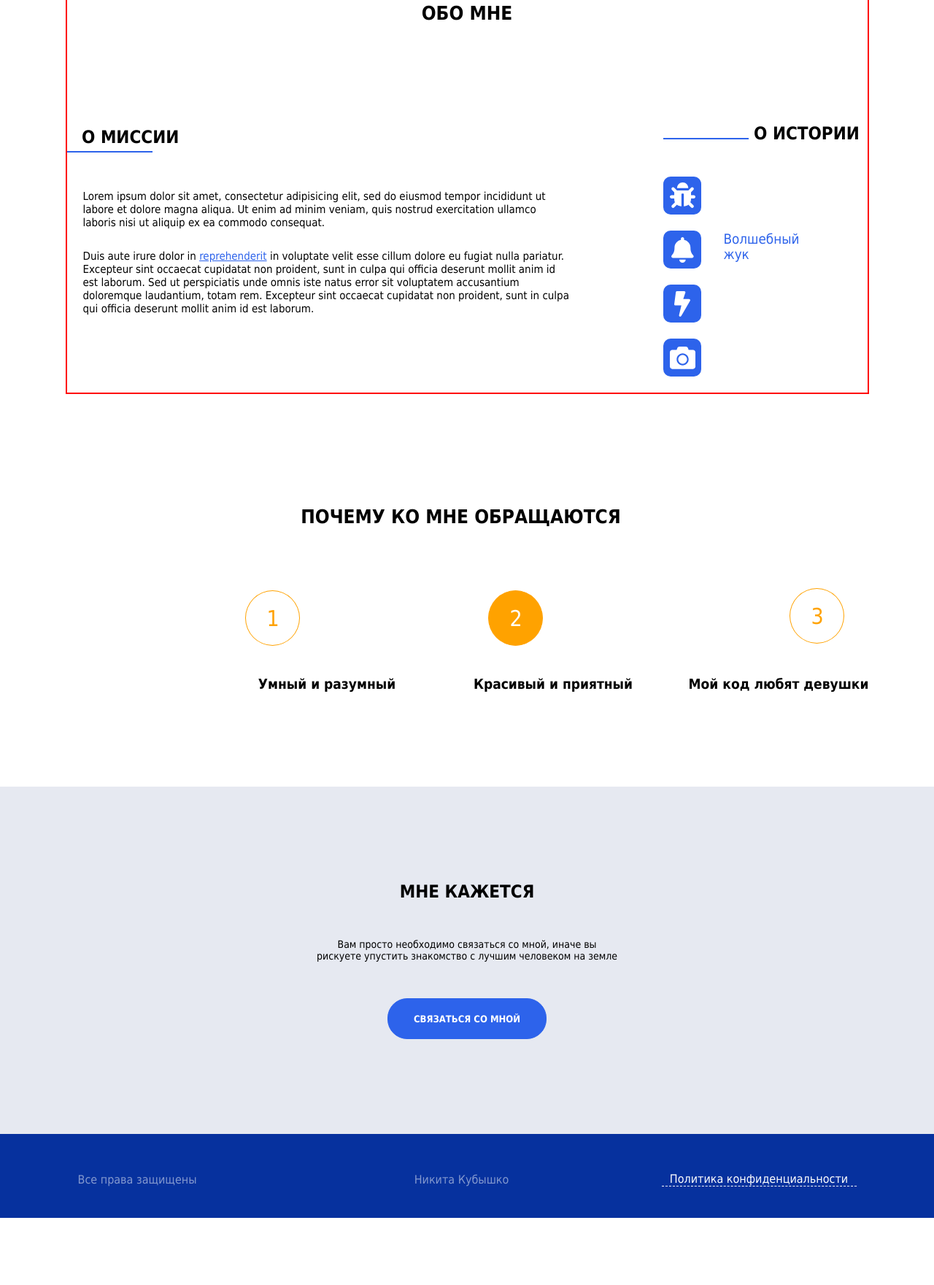
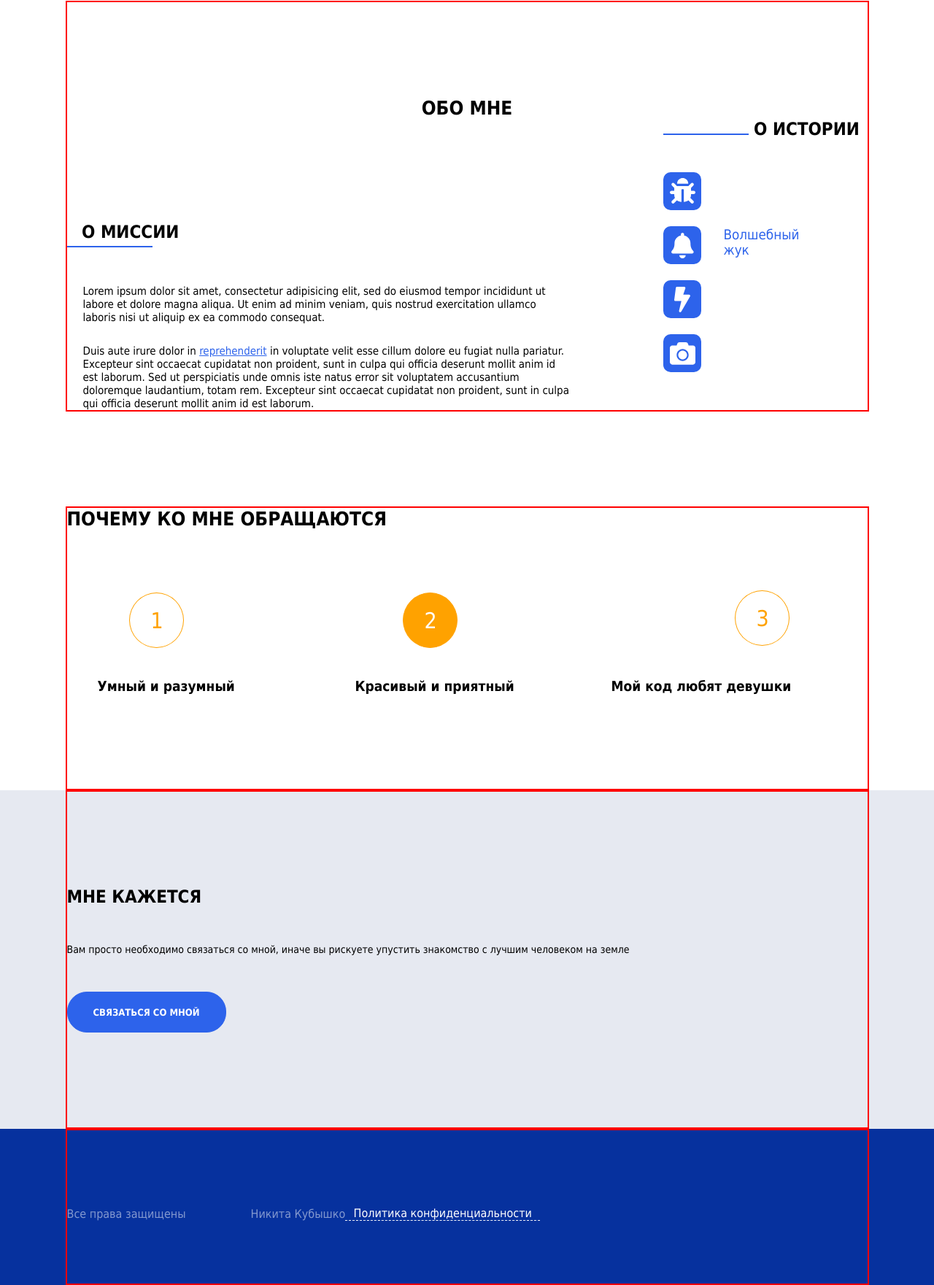
Before and after one commit to NikitaImmortal/lesson7, a plain HTML site: page index.html in a window 1280 px wide. Shown: the part 768-2529 px from the top of the page at 73% size. Before the commit the page ends 2437 px from the top, so only its background shows below. Drawn offline with Linux system fonts and the light colour scheme; files whose address does not match are found by name.

Commit message:
jazaputaljsa

```diff
--- a/css/main.css
+++ b/css/main.css
@@ -18,6 +18,7 @@ body {
 }
 
 .container {
+    width: 1101px;
     border: 2px solid red;
     margin: 0 auto;
 }
@@ -81,15 +82,14 @@ li {
 .header-section {
     background: linear-gradient(#4A7DFC 0%, #1148D3 100%);
     color: #fff;
+    align-items: center;
+    justify-content: space-between;
+
 
 }
 
-.header-container {
-    width: 578px;
-    margin: 0 auto;
-    border: 2px red solid;
 
-
+.header {
 
 }
 
@@ -160,13 +160,11 @@ li {
 
 /* Вторая секция */
 
-.me-section {}
+.me-section {
+    padding-top: 130px;
+}
 
-.me-section__container {
-    margin: 0 auto;
-    width: 1101px;
-    border: 2px red solid;
-}
+
 
 .me-section__aboutme {}
 
@@ -226,7 +224,7 @@ li {
 
 .me-section__history {
     width: 280px;
-    margin-top: 136px;
+    margin-top: 0px;
 
     /* margin-bottom: 184px; */
 
@@ -286,49 +284,14 @@ li {
 
 /* Третья секция */
 
-.ithink-section {
-    background: #E6E9F1;
 
-}
 
-.ithink-container {
-    margin: 0 auto;
-    width: 417px;
-    text-align: center;
+
+.whyme-section{
     padding-top: 130px;
 
 }
-
-.ithink-title {
-    margin-bottom: 50px;
-
-}
-
-.ithink-text {
-    margin-bottom: 50px;
-    font-size: 14px;
-
-}
-
-.ithink-buttom {
-    margin-bottom: 130px;
-    border: 1px solid #2D63EB;
-}
-
-.btn:hover {
-    text-decoration: underline;
-    border: 1px solid #0849ec;
-    cursor: pointer;
-
-}
-
-/* третья секция нижний элемент */
-
-.whyme  {
-    width: 695px ;
-    margin: 0 auto;
-    text-align: center;
-    padding-top: 153px;
+.whyme{
 
 }
 
@@ -426,6 +389,43 @@ li {
 
 }
 
+/* 4 секция нижний элемент */
+
+.ithink-section {
+    background: #E6E9F1;
+
+}
+
+.ithink {
+    padding-bottom: 130px;
+
+    padding-top: 130px;
+
+}
+
+.ithink-title {
+    margin-bottom: 50px;
+
+}
+
+.ithink-text {
+    margin-bottom: 50px;
+    font-size: 14px;
+
+}
+
+.ithink-buttom {
+    margin-bottom: 0px;
+    border: 1px solid #2D63EB;
+}
+
+.btn:hover {
+    text-decoration: underline;
+    border: 1px solid #0849ec;
+    cursor: pointer;
+
+}
+
 
 
 
@@ -440,26 +440,21 @@ li {
     background: #06319E;
 
 
+
 }
 
-.footer-container {
-    margin: 0 auto;
-    width: 1067px;
-    padding: 52px 0 43px;
 
-
-
-
-}
 
 .footer {
     color: #fff;
     display: flex;
     align-items: center;
     justify-content: space-between;
+    padding: 52px 0 43px 0px;
 
 
 }
+
 
 .footer-text__one {}
 
--- a/index.html
+++ b/index.html
@@ -12,7 +12,8 @@
 
 <body>
     <header class="header-section">
-        <div class="header-container">
+        <div class="container">
+            <div class="header">
                 <div class="header-logo">
                     Nikita Kubõsko
                 </div>
@@ -37,13 +38,13 @@
                 </div>
             </div>
         </div>
+    </header>
 
 
-    </header>
-
     <section class="me-section">
-        <div class="me-section__container">
-            <h2 class="me-section__aboutme-title">
+        <div class="container">
+            <div class="me">
+                <h2 class ="me-section__aboutme-title">
                 Обо мне
                 </h2>
                 <div class="wrap">
@@ -53,9 +54,11 @@
                         </h2>
                         <div class="me-section_text">
                             <p class="me-section_text1">
-                            Lorem ipsum dolor sit amet, consectetur adipisicing elit, sed do eiusmod tempor incididunt
+                                Lorem ipsum dolor sit amet, consectetur adipisicing elit, sed do eiusmod tempor
+                                incididunt
                                 ut labore
-                            et dolore magna aliqua. Ut enim ad minim veniam, quis nostrud exercitation ullamco laboris
+                                et dolore magna aliqua. Ut enim ad minim veniam, quis nostrud exercitation ullamco
+                                laboris
                                 nisi ut
                                 aliquip ex ea commodo consequat.
                             </p>
@@ -91,8 +94,8 @@
                             </li>
                             <li class="me-section__history-icon">
 
-                            <svg class="me-section__history-picture2" width="31" height="36" viewBox="0 0 31 36" fill="none"
-                                xmlns="http://www.w3.org/2000/svg">
+                                <svg class="me-section__history-picture2" width="31" height="36" viewBox="0 0 31 36"
+                                    fill="none" xmlns="http://www.w3.org/2000/svg">
                                     <path
                                         d="M15.3391 35.1111C17.7536 35.1111 19.7121 33.1526 19.7121 30.7361H10.9662C10.9662 33.1526 12.9247 35.1111 15.3391 35.1111ZM30.0631 24.877C28.7424 23.4579 26.2712 21.323 26.2712 14.3298C26.2712 9.01831 22.547 4.76636 17.5253 3.72319V2.29858C17.5253 1.09067 16.5464 0.111084 15.3391 0.111084C14.1319 0.111084 13.153 1.09067 13.153 2.29858V3.72319C8.13134 4.76636 4.40712 9.01831 4.40712 14.3298C4.40712 21.323 1.93593 23.4579 0.615232 24.877C0.205076 25.3179 0.0232406 25.845 0.0266586 26.3611C0.0341781 27.4822 0.913962 28.5486 2.22099 28.5486H28.4573C29.7643 28.5486 30.6448 27.4822 30.6516 26.3611C30.6551 25.845 30.4732 25.3172 30.0631 24.877Z"
                                         fill="white" />
@@ -100,13 +103,11 @@
                                 <!-- <h3 class="me-section__history-picturetitle">
                                     Особый колокольчик
                                 </h3> -->
-
-
                             </li>
                             <li class="me-section__history-icon">
 
-                            <svg class="me-section__history-picture3" width="22" height="36" viewBox="0 0 22 36" fill="none"
-                                xmlns="http://www.w3.org/2000/svg">
+                                <svg class="me-section__history-picture3" width="22" height="36" viewBox="0 0 22 36"
+                                    fill="none" xmlns="http://www.w3.org/2000/svg">
                                     <path
                                         d="M20.2617 11.8264H12.373L15.2851 2.95337C15.5586 1.91431 14.7725 0.888916 13.6992 0.888916H3.85546C3.03515 0.888916 2.33788 1.49731 2.22851 2.31079L0.0410063 18.717C-0.0888765 19.7014 0.676749 20.5764 1.66796 20.5764H9.78222L6.63085 33.8723C6.38476 34.9114 7.17772 35.8889 8.22362 35.8889C8.79784 35.8889 9.34472 35.5881 9.6455 35.0686L21.6768 14.2874C22.3125 13.2004 21.5264 11.8264 20.2617 11.8264Z"
                                         fill="white" />
@@ -114,13 +115,11 @@
                                 <!-- <h3 class="me-section__history-picturetitle">
                                     Человек-молния
                                 </h3> -->
-
-
                             </li>
                             <li class="me-section__history-icon">
 
-                            <svg class="me-section__history-picture4" width="36" height="31" viewBox="0 0 36 31" fill="none"
-                                xmlns="http://www.w3.org/2000/svg">
+                                <svg class="me-section__history-picture4" width="36" height="31" viewBox="0 0 36 31"
+                                    fill="none" xmlns="http://www.w3.org/2000/svg">
                                     <path
                                         d="M35.0266 7.65625V27.3438C35.0266 29.1553 33.5569 30.625 31.7454 30.625H3.30786C1.49634 30.625 0.0266113 29.1553 0.0266113 27.3438V7.65625C0.0266113 5.84473 1.49634 4.375 3.30786 4.375H9.32349L10.1643 2.12598C10.6428 0.847656 11.8665 0 13.2336 0H21.8127C23.1799 0 24.4036 0.847656 24.8821 2.12598L25.7297 4.375H31.7454C33.5569 4.375 35.0266 5.84473 35.0266 7.65625ZM25.7297 17.5C25.7297 12.9746 22.052 9.29688 17.5266 9.29688C13.0012 9.29688 9.32349 12.9746 9.32349 17.5C9.32349 22.0254 13.0012 25.7031 17.5266 25.7031C22.052 25.7031 25.7297 22.0254 25.7297 17.5ZM23.5422 17.5C23.5422 20.8154 20.842 23.5156 17.5266 23.5156C14.2112 23.5156 11.511 20.8154 11.511 17.5C11.511 14.1846 14.2112 11.4844 17.5266 11.4844C20.842 11.4844 23.5422 14.1846 23.5422 17.5Z"
                                         fill="white" />
@@ -128,20 +127,15 @@
                                 <!-- <h3 class="me-section__history-picturetitle">
                                     Фотографирую
                                 </h3> -->
-
-
                             </li>
                         </ul>
                     </div>
-
-
-
-
-            </div>
-
-
                 </div>
             </div>
+        </div>
+        </div>
+        <div class="whyme-section">
+            <div class="container">
                 <div class="whyme">
                     <h2 class="whyme__title">
                         Почему ко мне обращаются
@@ -157,7 +151,6 @@
                                 <p class="reason__text">
                                     Умный и разумный
                                 </p>
-
                             </div>
                         </div>
                         <div class="reason2">
@@ -186,12 +179,14 @@
                         </div>
                 </div>
             </div>
+        </div>
     </section>
 
     <!-- section.offer-section>.container>.offer -->
 
     <section class="ithink-section">
-        <div class="ithink-container">
+        <div class="container">
+            <div class="ithink">
                 <h2 class="ithink-title">
                     Мне кажется
                 </h2>
@@ -203,12 +198,14 @@
                     Связаться со мной
                 </button>
             </div>
+        </div>
     </section>
 
     <!-- footer.footer-section>.container>.footer -->
 
     <footer class="footer-section">
-        <div class="footer-container">
+        <div class="container">
+            <div class="footer">
                 <ul class="footer">
                     <li class="footer-text__one">
                         <a href="#">
@@ -216,17 +213,16 @@
                         </a>
                     </li>
                     <li class="footer-text__two">
-                    <a href="">
+                        <a href="#">
                             Никита Кубышко
                         </a>
-
                     </li>
                     <li class="footer-text__three">
-                    <a href="">
+                        <a href="#">
                             Политика конфиденциальности
                         </a>
                     </li>
-
+                </ul>
             </div>
         </div>
     </footer>
```
Lines whose indentation alone changed are shown as unchanged.
